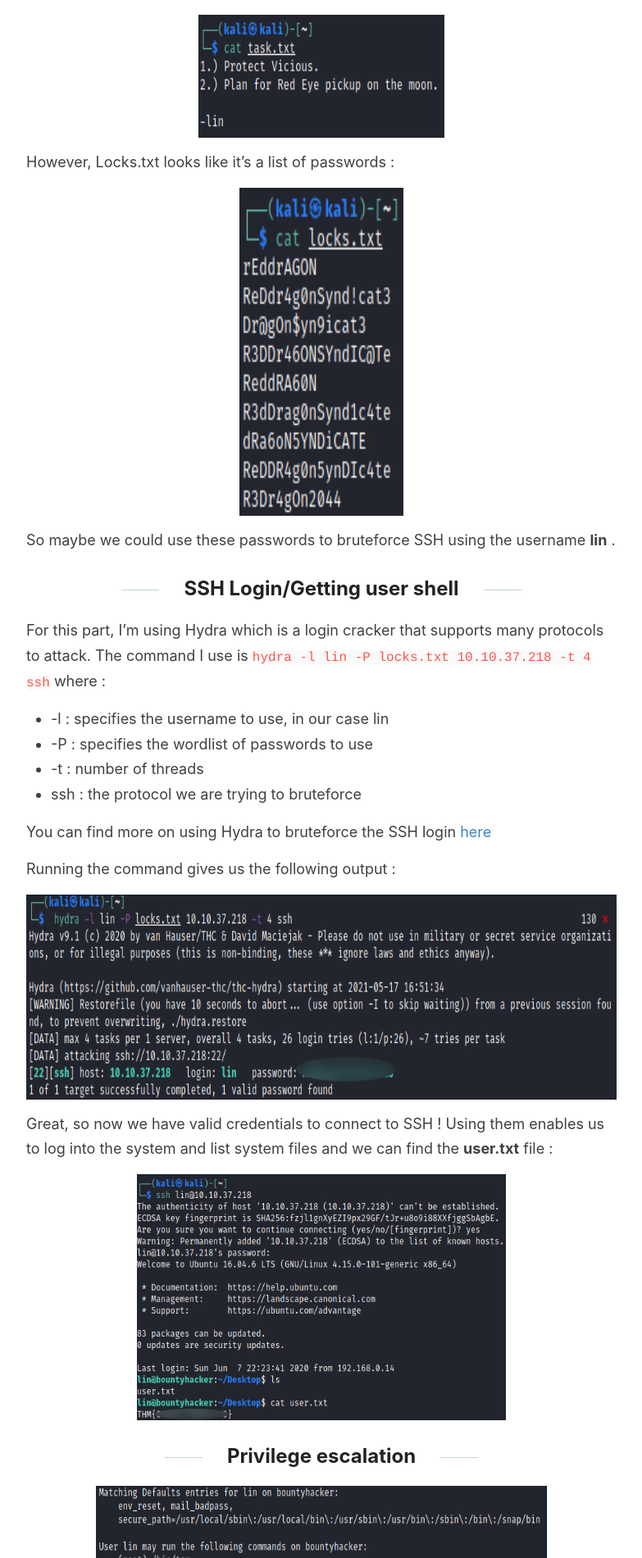
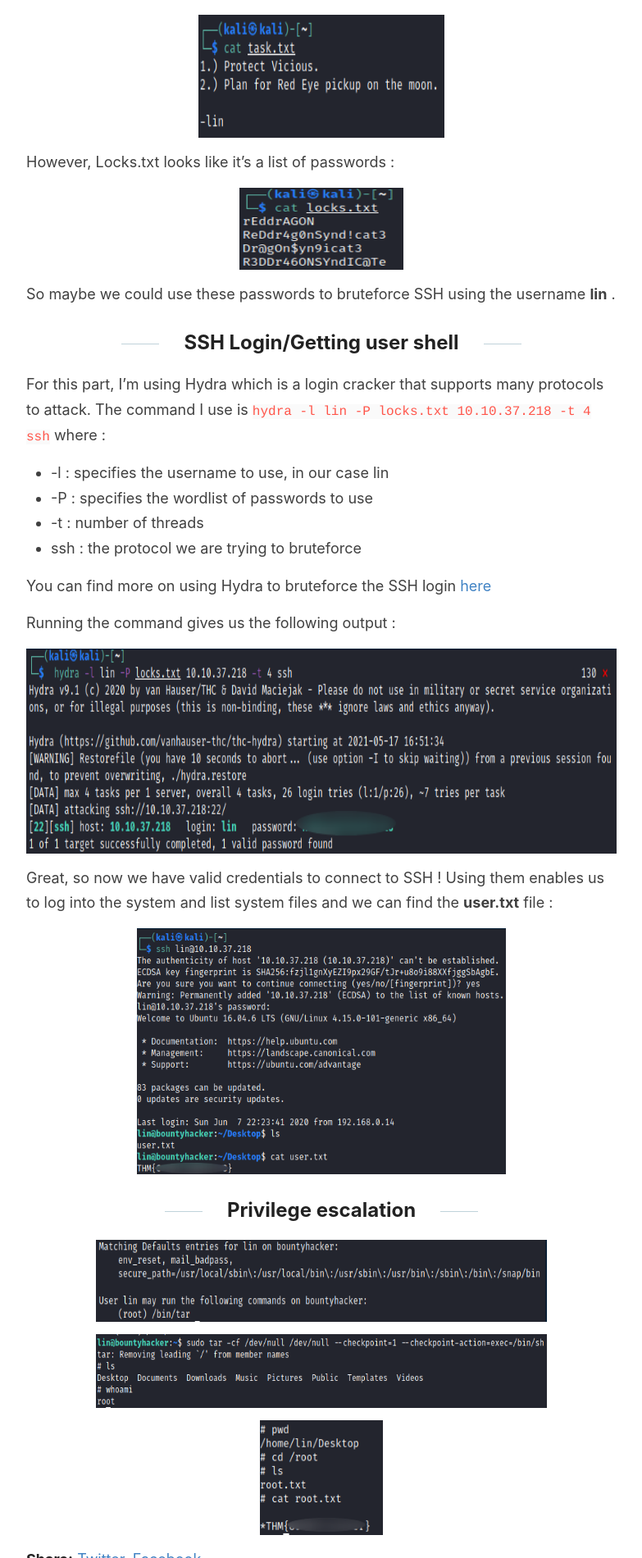
Before and after one commit to 0xdnxh/0xdnxh.github.io, a Jekyll site: the page built from _posts/2021-5-23-THM-BountyHacker-Writeup.md, in a window 1280 px wide. Shown: the part 2510-4410 px from the top of the page at 82% size, without its empty margins (248-1031 px from the left). Built offline with Jekyll 4.4.1, drawn with Linux system fonts in a browser that asks for light colours.

Commit message:
Modified parts

```diff
--- a/_posts/2021-5-23-THM-BountyHacker-Writeup.md
+++ b/_posts/2021-5-23-THM-BountyHacker-Writeup.md
@@ -36,7 +36,7 @@
 
 However, Locks.txt looks like it's a list of passwords :
 
-<img src="/images/THM/BountyHacker/lockstxt.PNG" width="200" height="400"/>
+<img src="/images/THM/BountyHacker/lockstxt.PNG" width="200" height="100"/>
 
 So maybe we could use these passwords to bruteforce SSH using the username **lin** .
 
@@ -65,4 +65,4 @@
 
 <img src="/images/THM/BountyHacker/root.PNG" width="550" height="90"/>
 
-<img src="/images/THM/BountyHacker/rootflag.PNG" width="200" height="140"/>
+<img src="/images/THM/BountyHacker/rootflag.PNG" width="150" height="140"/>
```
Also changed, not shown: images/THM/BountyHacker/lockstxt.PNG.
